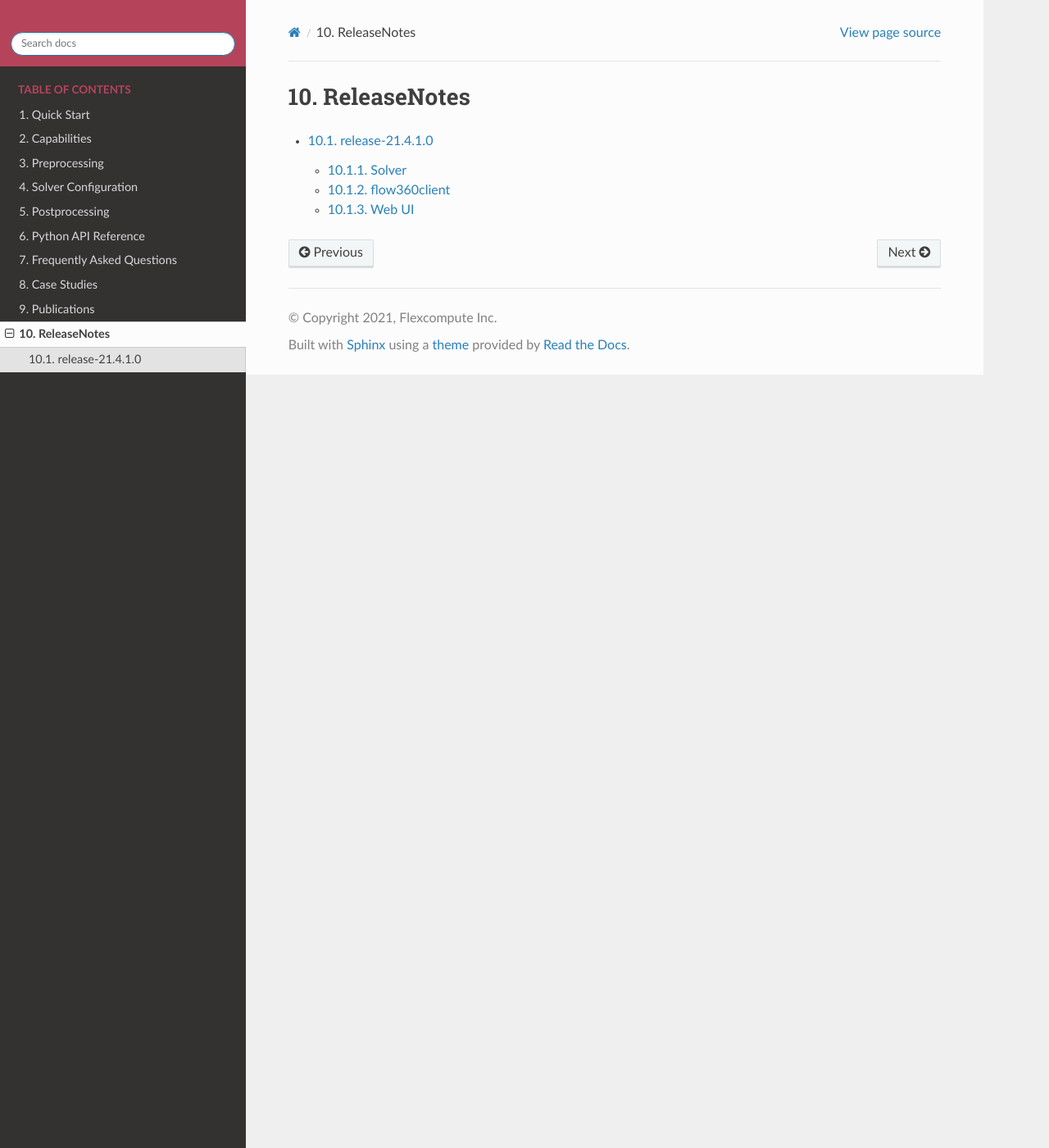
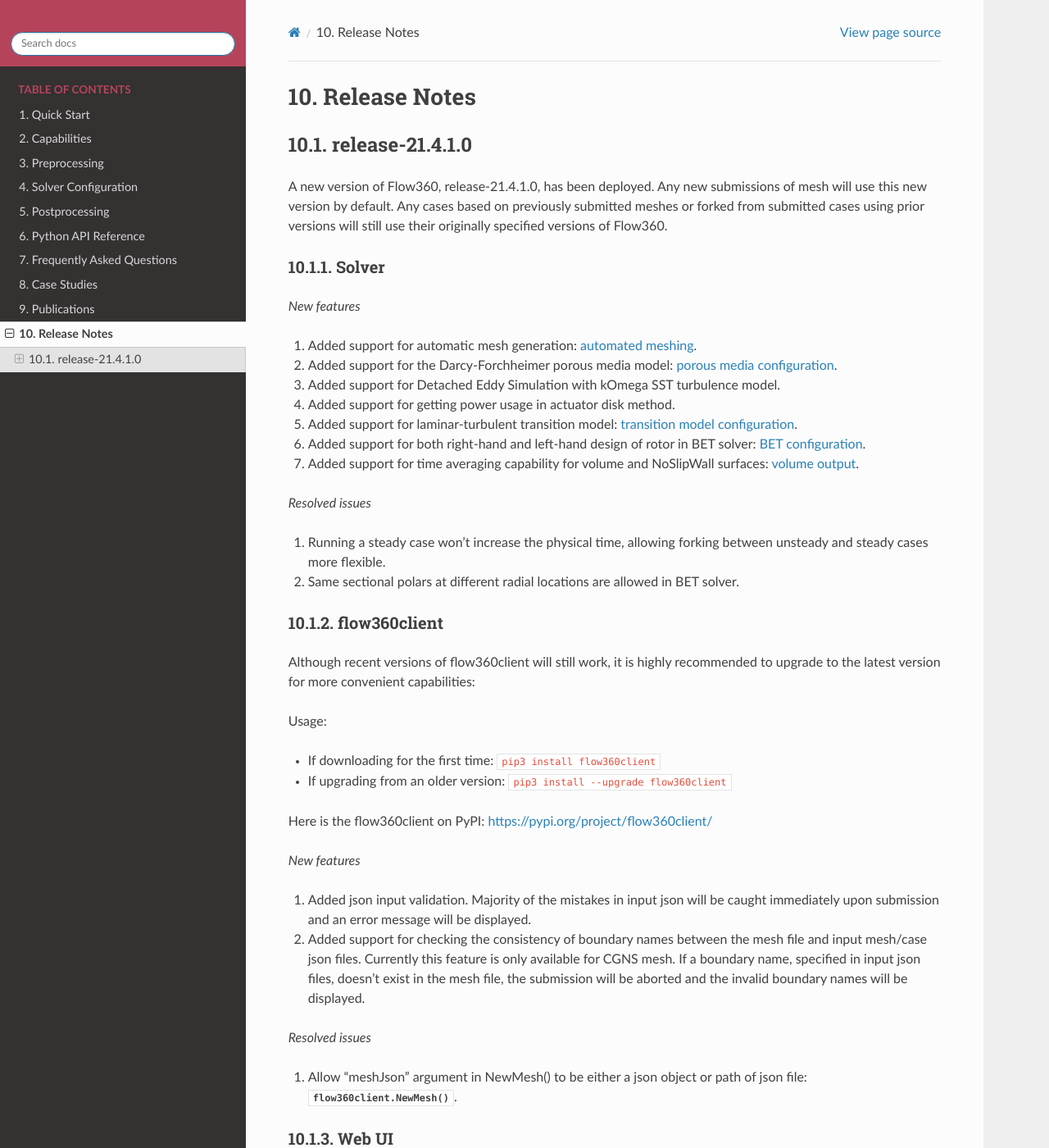
Before and after one commit to flexcompute-readthedocs/Flow360Documentation, a Sphinx documentation site: the page built from docs/source/releaseNotes.rst, in a window 1280 px wide and 1400 px high. Shown: the whole window at 82% size. Built offline with Sphinx 7.4.7 and the Read the Docs theme 2.0.0, drawn with Linux system fonts in a browser that asks for light colours; some of the changed text lies outside the part shown.

Commit message:
fixed formatting issues

```diff
--- a/docs/source/releaseNotes.rst
+++ b/docs/source/releaseNotes.rst
@@ -1,7 +1,6 @@
-ReleaseNotes
-============
+Release Notes
+*************
 
 
-.. toctree::
 
-    releaseNotes/release-21.4.1.0
+.. include:: releaseNotes/release-21.4.1.0.rst
--- a/docs/source/releaseNotes/release-21.4.1.0.rst
+++ b/docs/source/releaseNotes/release-21.4.1.0.rst
@@ -1,7 +1,7 @@
 .. _release-21.4.1.0:
 
 release-21.4.1.0
-=================
+================
 
 A new version of Flow360, release-21.4.1.0, has been deployed. Any
 new submissions of mesh will use this new version by default. Any
@@ -14,27 +14,25 @@
 
 *New features*
 
-1. Added support for automatic mesh
-generation:\ https://docs.flexcompute.com/en/latest/preprocessing/automatedMeshing.html
-2. Added support for the Darcy-Forchheimer porous media
-model:\ https://docs.flexcompute.com/en/latest/solverConfiguration/solverConfiguration.html#porousmedia-list
-3. Added support for Detached Eddy Simulation with kOmega SST
-turbulence model
-4. Added support for getting power usage in actuator disk method
-5. Added support for laminar-turbulent transition
-model:\ https://docs.flexcompute.com/en/latest/solverConfiguration/solverConfiguration.html#transitionmodelsolver
-6. Added support for both right-hand and left-hand design of rotor in
-BET
-solver:\ https://docs.flexcompute.com/en/latest/solverConfiguration/solverConfiguration.html#betdisks-list
-7. Added support for time averaging capability for volume and
-NoSlipWall surfaces:\ https://docs.flexcompute.com/en/latest/solverConfiguration/solverConfiguration.html#volumeoutput
+1. Added support for automatic mesh generation: :ref:`automated meshing<automatedMeshing>`.
+
+2. Added support for the Darcy-Forchheimer porous media model: :ref:`porous media configuration<porousMediaParameters>`.
+
+3. Added support for Detached Eddy Simulation with kOmega SST turbulence model.
+
+4. Added support for getting power usage in actuator disk method.
+
+5. Added support for laminar-turbulent transition model: :ref:`transition model configuration<transitionModelSolverParameters>`.
+
+6. Added support for both right-hand and left-hand design of rotor in BET solver: :ref:`BET configuration<betDisksInputParameters>`.
+
+7. Added support for time averaging capability for volume and NoSlipWall surfaces: :ref:`volume output<volumeOutputInputParameters>`.
 
 *Resolved issues*
 
-1. Running a steady case won’t increase the physical time, allowing
-forking between unsteady and steady cases more flexible
-2. Same sectional polars at different radial locations are allowed in
-BET solver
+1. Running a steady case won’t increase the physical time, allowing forking between unsteady and steady cases more flexible.
+
+2. Same sectional polars at different radial locations are allowed in BET solver.
 
 flow360client
 -------------
@@ -45,43 +43,37 @@
 
 Usage:
 
-- If downloading for the first time: pip3 install flow360client
-- If upgrading from an older version: pip3 install --upgrade flow360client
-Here is the flow360client on
-PyPI:\ https://pypi.org/project/flow360client/\
+- If downloading for the first time: :code:`pip3 install flow360client`
+
+- If upgrading from an older version: :code:`pip3 install --upgrade flow360client`
+
+Here is the flow360client on PyPI\: https://pypi.org/project/flow360client/
 
 *New features*
 
-1. Added json input validation. Majority of the mistakes in input
-json will be caught immediately upon submission and an error message
-will be displayed.
-2. Added support for checking the consistency of boundary names
-between the mesh file and input mesh/case json files. Currently this
-feature is only available for CGNS mesh. If a boundary name,
-specified in input json files, doesn’t exist in the mesh file, the
-submission will be aborted and the invalid boundary names will be
-displayed.
+1. Added json input validation. Majority of the mistakes in input json will be caught immediately upon submission and an error message will be displayed.
+
+2. Added support for checking the consistency of boundary names between the mesh file and input mesh/case json files. Currently this feature is only available for CGNS mesh. If a boundary name, specified in input json files, doesn’t exist in the mesh file, the submission will be aborted and the invalid boundary names will be displayed.
 
 *Resolved issues*
 
-1. Allow “meshJson” argument in NewMesh() to be either a json object
-or path of json
-file:\ https://docs.flexcompute.com/en/latest/pythonAPI/api.html#flow360client.NewMesh
+1. Allow “meshJson” argument in NewMesh() to be either a json object or path of json file: :py:meth:`flow360client.NewMesh`.
 
 Web UI
 ------
 
 *New features*
 
-1. Added support for downloading log files of mesh/case by clicking
-“Process Log” in the “Download” dropdown menu
-2. Added “Visualization 3D” tab for volume mesh, showing all
-boundaries in 3D view
-3. Added “Visualization 3D” tab for case, showing Q-criterion in 3D
-view
-4. Added json input validation. Majority of the mistakes in input
-json will be caught immediately upon submission and an error message
-will be shown in a pop-up box
-5. Added support for showing number of selected items
-6. Added support for showing billing information
-7. Added “storage size” for each mesh/case in Description tab
+1. Added support for downloading log files of mesh/case by clicking “Process Log” in the “Download” dropdown menu.
+
+2. Added “Visualization 3D” tab for volume mesh, showing all boundaries in 3D view.
+
+3. Added “Visualization 3D” tab for case, showing Q-criterion in 3D view.
+
+4. Added json input validation. Majority of the mistakes in input json will be caught immediately upon submission and an error message will be shown in a pop-up box.
+
+5. Added support for showing number of selected items.
+
+6. Added support for showing billing information.
+
+7. Added “storage size” for each mesh/case in Description tab.
```
